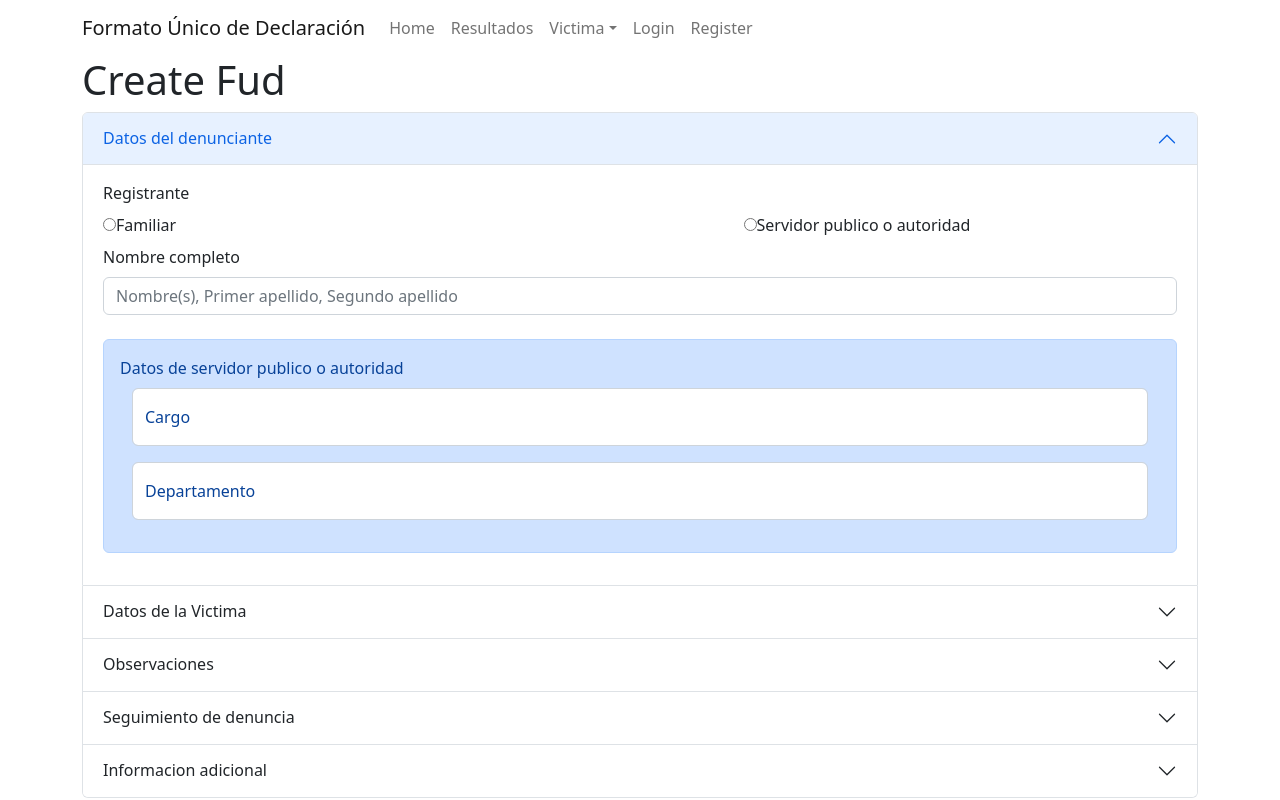
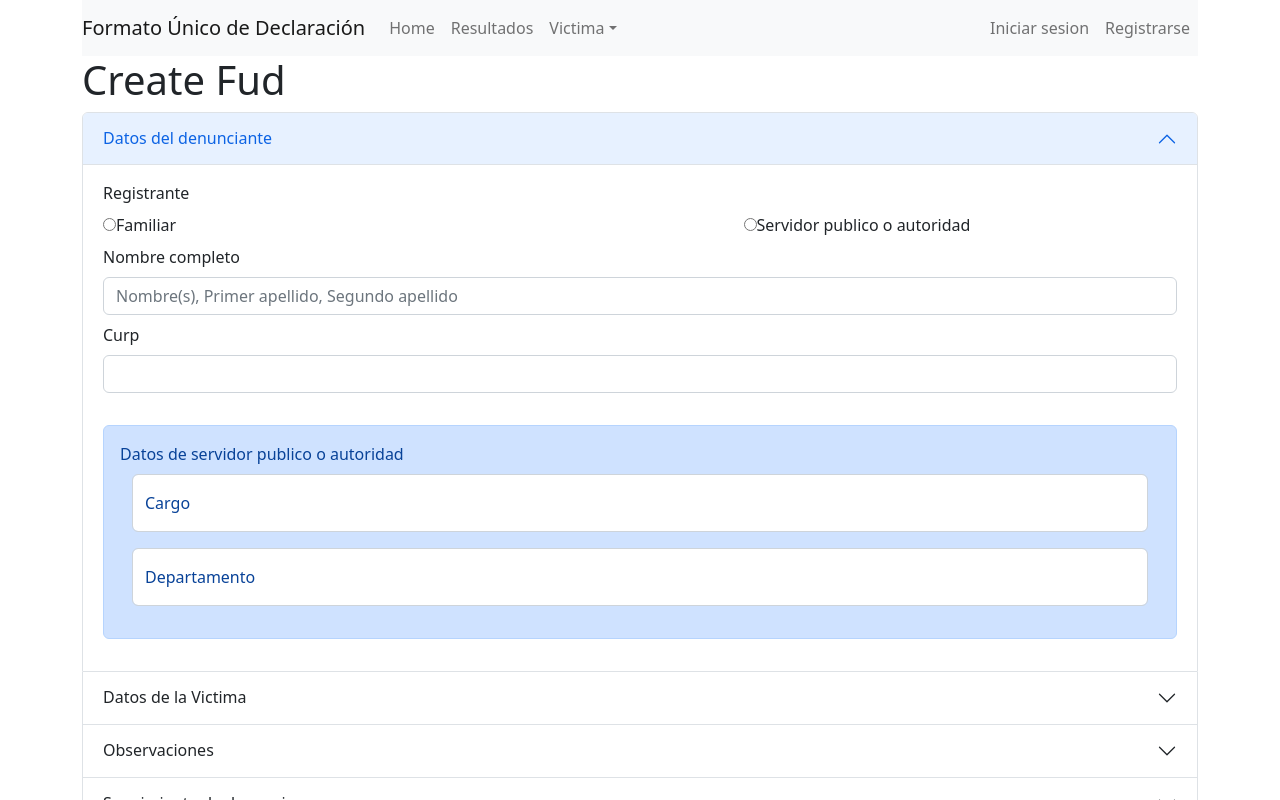
Before and after one commit to YoZaiKK/fud, a React (Vite) app in the folder client/: page /new in a window 1280 px wide. Shown: the top 800 px of the page. Built offline with nearby package versions, Linux system fonts and the light colour scheme.

Commit message:
campos para bd de fud editados

```diff
--- a/client/src/components/NavbarComponent.jsx
+++ b/client/src/components/NavbarComponent.jsx
@@ -1,4 +1,4 @@
-import { Link } from "react-router-dom";
+import { Link, NavLink } from "react-router-dom";
 import Container from "react-bootstrap/Container";
 import Nav from "react-bootstrap/Nav";
 import Navbar from "react-bootstrap/Navbar";
@@ -9,30 +9,38 @@ export const NavbarComponent = () => {
 	const navigate = useNavigate();
 	return (
 		<Container>
-			<Navbar>
+			<Navbar collapseOnSelect expand="lg" variant="light" bg="light">
 				<Navbar.Brand> Formato Único de Declaración</Navbar.Brand>
-				<Nav>
-					<Nav.Link href="/">
-						{/* <Link to="/">Home</Link> */}
+				<Navbar.Toggle aria-controls="resposive-navbar-nav" />
+				<Navbar.Collapse id="resposive-navbar-nav">
+					<Nav className="me-auto">
+						<Nav.Link as={NavLink} to="/">
 							Home
 						</Nav.Link>
-					<Nav.Link href="/resultados">
-						{/* <Link to="/">Home</Link> */}
+						<Nav.Link as={NavLink} to="/resultados">
 							Resultados
 						</Nav.Link>
-					{/* papure */}
 						<NavDropdown title="Victima" id="basic-nav-dropdown">
-						<NavDropdown.Item href="/new">Registro</NavDropdown.Item>
+							<NavDropdown.Item as={NavLink} to="/new">
+								Registro
+							</NavDropdown.Item>
 							<NavDropdown.Divider />
-						<NavDropdown.Item href="/Seguimiento">
+							<NavDropdown.Item as={NavLink} to="/Seguimiento">
 								Dar seguimiento
 							</NavDropdown.Item>
 							{/*<NavDropdown.Divider />
-						<NavDropdown.Item href="/Formulario">Acercamiento NNA</NavDropdown.Item>*/}
+						<NavDropdown.Item to="/Formulario">Acercamiento NNA</NavDropdown.Item>*/}
 						</NavDropdown>
-					<Nav.Link href="/login">Login</Nav.Link>
-					<Nav.Link href="/register">Register</Nav.Link>
 					</Nav>
+					<Nav>
+						<Nav.Link as={NavLink} to="/login">
+							Iniciar sesion
+						</Nav.Link>
+						<Nav.Link as={NavLink} to="/register">
+							Registrarse
+						</Nav.Link>
+					</Nav>
+				</Navbar.Collapse>
 			</Navbar>
 		</Container>
 	);
--- a/client/src/context/FudContext.jsx
+++ b/client/src/context/FudContext.jsx
@@ -87,8 +87,8 @@ export const FudContextProvider = ({ children }) => {
 			const { data } = await getUsrRequest(rfc);
 			// setFud(fud.filter((fud) => fud.id !== id));
 			console.log(data);
-			console.log("de la bd: ", data.contrasena);
-			console.log("del formulario: ", contrasena);
+			// console.log("de la bd: ", data.contrasena);
+			// console.log("del formulario: ", contrasena);
 			return data.contrasena == contrasena;
 		} catch (e) {
 			console.error(e);
--- a/client/src/pages/FudForm.jsx
+++ b/client/src/pages/FudForm.jsx
@@ -36,6 +36,7 @@ export const FudForm = () => {
 		};
 		loadFud();
 	}, []);
+
 	function variasVictimas({ victimas }) {
 		let arrayVictimas = [];
 		for (let i = 0; i < victimas; i++) {
@@ -59,6 +60,29 @@ export const FudForm = () => {
 									name={`relVictima${i}`}
 									placeholder="Primo..."
 								/>
+							</Form.Group>
+							<Form.Group className="my-2">
+								<Form.Label>Curp </Form.Label>
+								<Form.Control type="text" name={`curpRel${i}`} />
+							</Form.Group>
+
+							<Form.Label>Sexo</Form.Label>
+							<Form.Group>
+								<Row>
+									<Col>
+										<Form.Label>
+											<Field type="radio" name={`Sexo${i}`} value="hombre" />
+											Hombre
+										</Form.Label>
+									</Col>
+									<Col>
+										<Form.Label>
+											<Field type="radio" name={`Sexo${i}`} value="mujer" />
+											Mujer
+										</Form.Label>
+									</Col>
+									<Col></Col>
+								</Row>
 							</Form.Group>
 						</Card.Body>
 					</Card>
@@ -146,6 +170,10 @@ export const FudForm = () => {
 											placeholder="Nombre(s), Primer apellido, Segundo apellido"
 											onChange={handleChange}
 										/>
+									</Form.Group>
+									<Form.Group className="my-2">
+										<Form.Label>Curp </Form.Label>
+										<Form.Control type="text" name={`curpSolicitante`} />
 									</Form.Group>
 									<br />
 									{values.registrante == "Fam" ? (
@@ -262,7 +290,7 @@ export const FudForm = () => {
 										<Form.Label>Curp </Form.Label>
 										<Form.Control
 											type="text"
-											name="curp"
+											name="curpVictima"
 											onChange={handleChange}
 											onInput={(e) => {
 												console.log(e.target.value);
@@ -605,7 +633,7 @@ export const FudForm = () => {
 							<Accordion.Item eventKey="5">
 								<Accordion.Header>Informacion adicional</Accordion.Header>
 								<Accordion.Body>
-									{values.tutor == "Si" ? (
+									{values.tutor == "No" ? (
 										<Card>
 											<Card.Header>Datos del tutor</Card.Header>
 											<Card.Body>
--- a/client/src/pages/LoginPage.jsx
+++ b/client/src/pages/LoginPage.jsx
@@ -8,13 +8,15 @@ import Row from "react-bootstrap/Row";
 import Alert from "react-bootstrap/Alert";
 import { Formik, Field, Form as fm } from "formik";
 import { useFuds } from "../context/FudContext";
+import { useNavigate } from "react-router-dom";
 
 export const LoginPage = () => {
 	const { getUsr } = useFuds();
+	const navigate = useNavigate()
 	let rfcValido = false;
 	const [usr, setUsr] = useState({
 		rfc: "",
-    contrasena: "",
+		contrasena: "",
 	});
 
 	// useEffect(() => {
@@ -41,10 +43,11 @@ export const LoginPage = () => {
 				initialValues={usr}
 				enableReinitialize={true}
 				onSubmit={async (values, actions) => {
-          // params.rfc
-						// ? await getUsr(params.id, values)
-						// : await createUsr(values);
-					let matchPass = await getUsr(values)
+					let matchPass = await getUsr(values);
+					matchPass
+					? navigate('/')
+					:  console.log("contraseña o usuario incorrecto");
+
 					setUsr({ rfc: "", contrasena: "" });
 				}}
 			>
```
Lines whose indentation alone changed are shown as unchanged.
